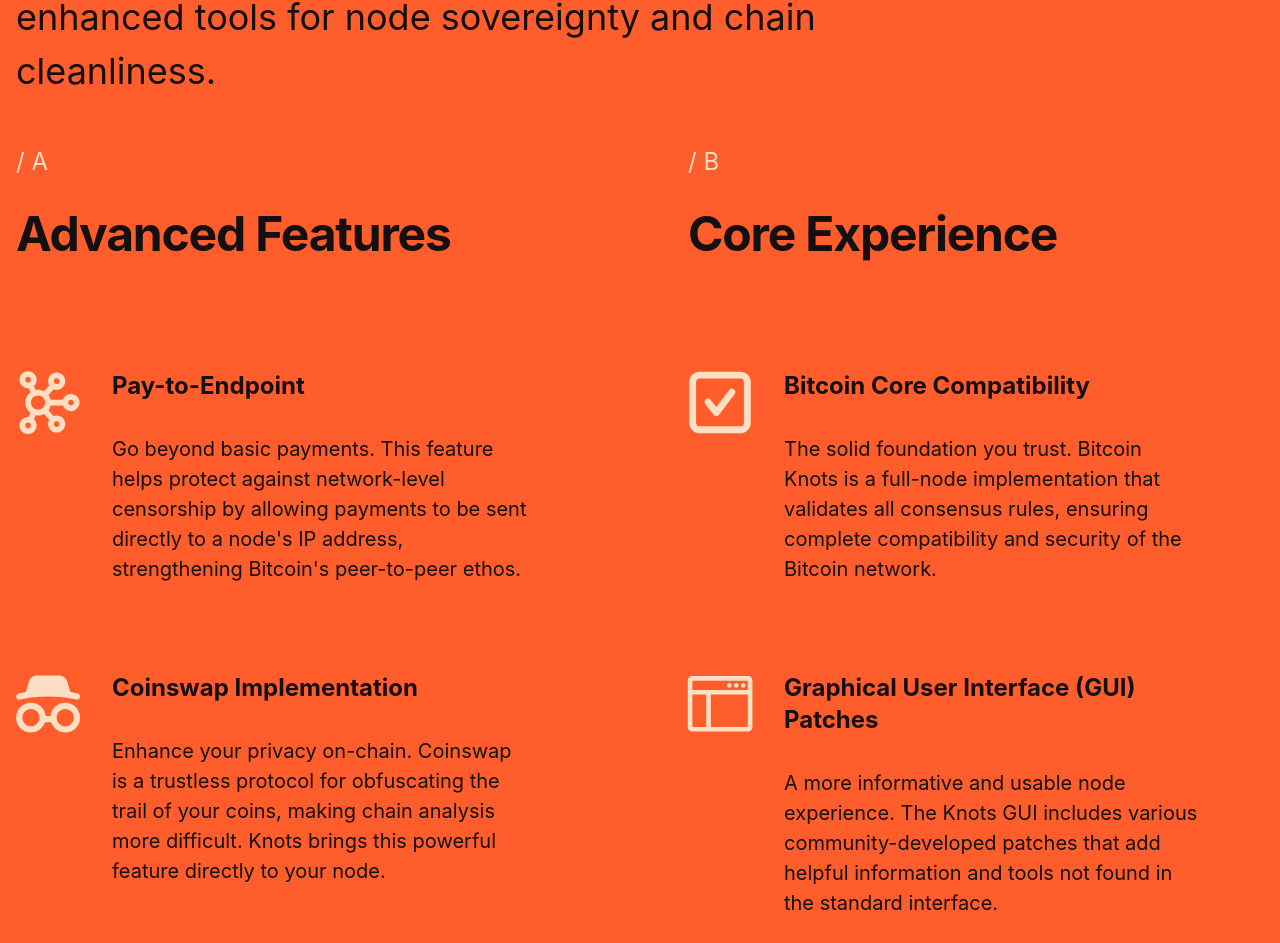
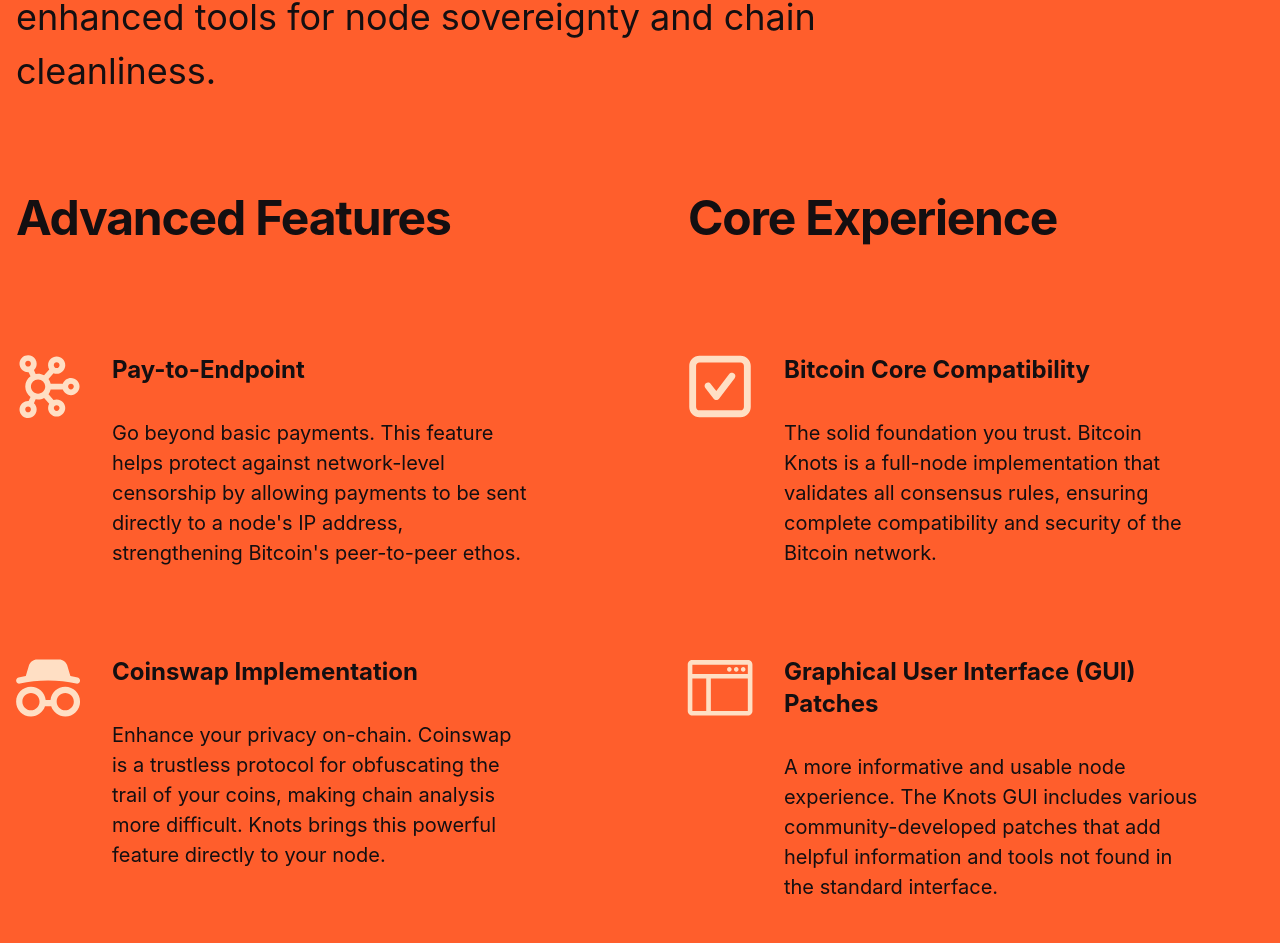
Before and after one commit to lexrexx/bitcoinknots.org, a Nuxt app: page / in a window 1280 px wide. Shown: the part 3445-4388 px from the top of the page. Built offline with nearby package versions, Linux system fonts and the light colour scheme.

Commit message:
Remove /a /b

```diff
--- a/app/pages/index.vue
+++ b/app/pages/index.vue
@@ -138,20 +138,20 @@
               dark:text-vanil
             "
             >
-              <span
+              <!-- <span
                 class="
                   block
                   sm:text-lg md:text-xl lg:text-2xl
                   text-vanil
                   dark:text-brand
               "
-              >/ A</span>
+              >/ A</span> -->
               <h5
                 class="
                   font-bold
                   tracking-tight
                   md:mb-20 xl:mb-24
-                  mt-4 lg:mt-8
+                  mt-4 lg:mt-12
                   text-3xl sm:text-3xl md:text-4xl xl:text-5xl
                 "
               >
@@ -190,20 +190,20 @@
               dark:text-vanil
             "
             >
-              <span
+              <!-- <span
                 class="
                 block
                 sm:text-lg md:text-xl lg:text-2xl
                 text-vanil
                 dark:text-brand
               "
-              >/ B</span>
+              >/ B</span> -->
               <h5
                 class="
                   font-bold
                   tracking-tight
                   mb-12 lg:mb-16 xl:mb-24
-                  mt-4 lg:mt-8
+                  mt-4 lg:mt-12
                   text-2xl sm:text-3xl md:text-4xl xl:text-5xl
                 "
               >
```
